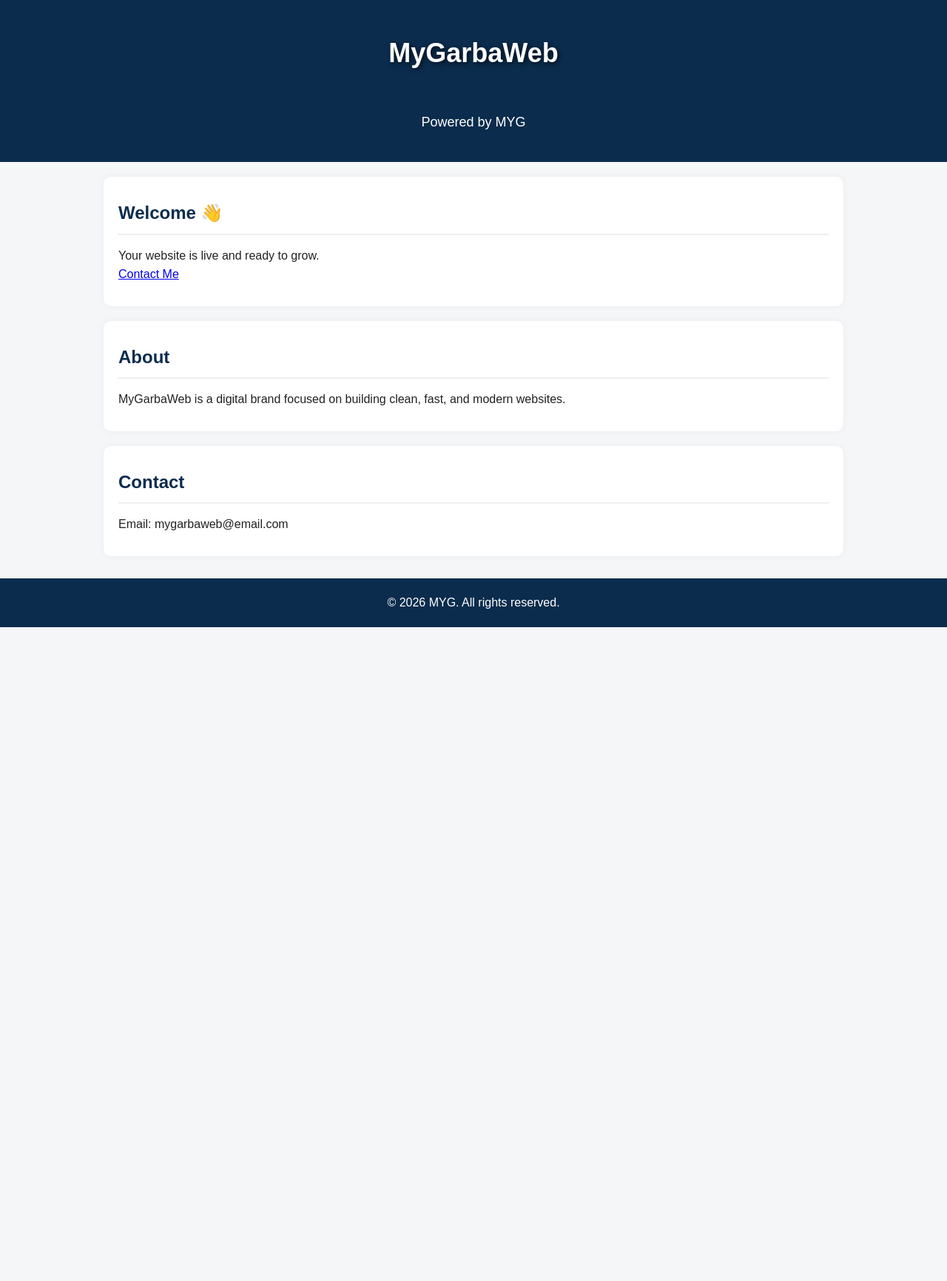
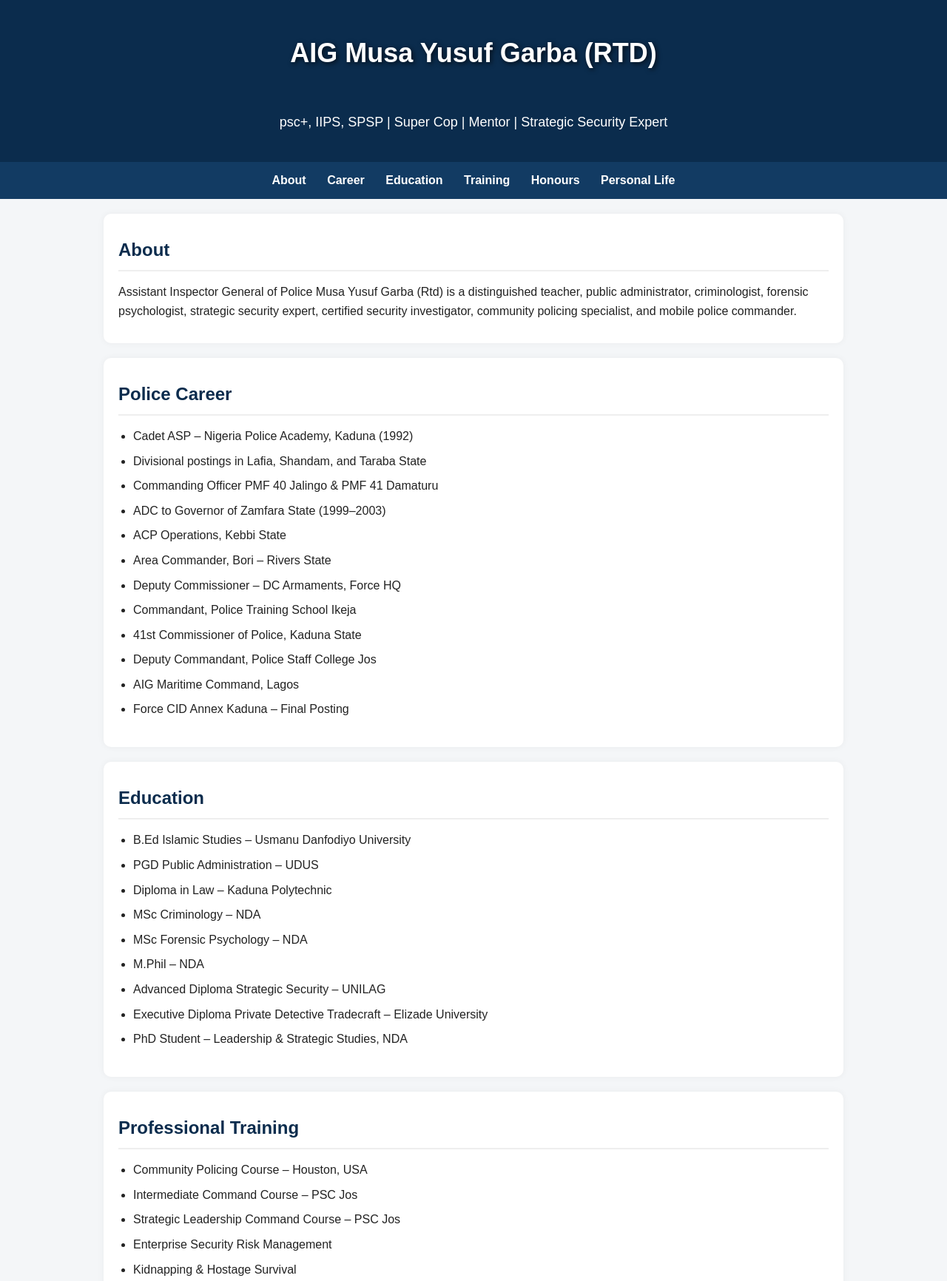
Before and after one commit to mgsudeis7471-creator/aigmusayusufgarbartd, a plain HTML site: page index.html in a window 1280 px wide. Shown: the part 37-1769 px from the top of the page at 74% size. Before the commit the page ends 885 px from the top, so only its background shows below. Drawn offline with Linux system fonts and the light colour scheme.

Commit message:
Updated website content

```diff
--- a/index.html
+++ b/index.html
@@ -2,34 +2,96 @@
 <html lang="en">
 <head>
   <meta charset="UTF-8">
-  <title>MyGarbaWeb | MYG</title>
   <meta name="viewport" content="width=device-width, initial-scale=1.0">
+  <title>AIG Musa Yusuf Garba (RTD) | Official Biography</title>
   <link rel="stylesheet" href="style.css">
 </head>
 <body>
+
 <header>
-    <h1>MyGarbaWeb</h1>
-    <p>Powered by MYG</p>
+  <h1>AIG Musa Yusuf Garba (RTD)</h1>
+  <p>psc+, IIPS, SPSP | Super Cop | Mentor | Strategic Security Expert</p>
 </header>
 
-  <section class="hero">
-    <h2>Welcome 👋</h2>
-    <p>Your website is live and ready to grow.</p>
-    <a href="#contact" class="btn">Contact Me</a>
+<nav>
+  <a href="#about">About</a>
+  <a href="#career">Career</a>
+  <a href="#education">Education</a>
+  <a href="#training">Training</a>
+  <a href="#honours">Honours</a>
+  <a href="#personal">Personal Life</a>
+</nav>
+
+<section id="about">
+  <h2>About</h2>
+  <p>Assistant Inspector General of Police Musa Yusuf Garba (Rtd) is a distinguished teacher, public administrator, criminologist, forensic psychologist, strategic security expert, certified security investigator, community policing specialist, and mobile police commander.</p>
 </section>
 
-  <section class="about">
-    <h2>About</h2>
-    <p>MyGarbaWeb is a digital brand focused on building clean, fast, and modern websites.</p>
+<section id="career">
+  <h2>Police Career</h2>
+  <ul>
+    <li>Cadet ASP – Nigeria Police Academy, Kaduna (1992)</li>
+    <li>Divisional postings in Lafia, Shandam, and Taraba State</li>
+    <li>Commanding Officer PMF 40 Jalingo & PMF 41 Damaturu</li>
+    <li>ADC to Governor of Zamfara State (1999–2003)</li>
+    <li>ACP Operations, Kebbi State</li>
+    <li>Area Commander, Bori – Rivers State</li>
+    <li>Deputy Commissioner – DC Armaments, Force HQ</li>
+    <li>Commandant, Police Training School Ikeja</li>
+    <li>41st Commissioner of Police, Kaduna State</li>
+    <li>Deputy Commandant, Police Staff College Jos</li>
+    <li>AIG Maritime Command, Lagos</li>
+    <li>Force CID Annex Kaduna – Final Posting</li>
+  </ul>
 </section>
 
-  <section class="contact" id="contact">
-    <h2>Contact</h2>
-    <p>Email: mygarbaweb@email.com</p>
+<section id="education">
+  <h2>Education</h2>
+  <ul>
+    <li>B.Ed Islamic Studies – Usmanu Danfodiyo University</li>
+    <li>PGD Public Administration – UDUS</li>
+    <li>Diploma in Law – Kaduna Polytechnic</li>
+    <li>MSc Criminology – NDA</li>
+    <li>MSc Forensic Psychology – NDA</li>
+    <li>M.Phil – NDA</li>
+    <li>Advanced Diploma Strategic Security – UNILAG</li>
+    <li>Executive Diploma Private Detective Tradecraft – Elizade University</li>
+    <li>PhD Student – Leadership & Strategic Studies, NDA</li>
+  </ul>
+</section>
+
+<section id="training">
+  <h2>Professional Training</h2>
+  <ul>
+    <li>Community Policing Course – Houston, USA</li>
+    <li>Intermediate Command Course – PSC Jos</li>
+    <li>Strategic Leadership Command Course – PSC Jos</li>
+    <li>Enterprise Security Risk Management</li>
+    <li>Kidnapping & Hostage Survival</li>
+    <li>Protecting Expatriates in Hostile Environment</li>
+    <li>Certified Security Investigator</li>
+  </ul>
+</section>
+
+<section id="honours">
+  <h2>Honours & Affiliations</h2>
+  <ul>
+    <li>Title: Gado da Masu of Gusau Emirate</li>
+    <li>Fellow, International Institute of Professional Security</li>
+    <li>Fellow, Institute of Security Nigeria</li>
+    <li>Fellow, Institute of Criminological Studies</li>
+    <li>Fellow, Institute of Strategic Public Negotiations</li>
+  </ul>
+</section>
+
+<section id="personal">
+  <h2>Personal Life</h2>
+  <p>AIG Musa Yusuf Garba is happily married and blessed with children.</p>
 </section>
 
 <footer>
-    <p>© 2026 MYG. All rights reserved.</p>
+  <p>© 2026 MYG | Official Retirement Website of AIG Musa Yusuf Garba (RTD)</p>
 </footer>
+
 </body>
 </html>
```
Also changed, not shown: 1 other file. Lines whose indentation alone changed are shown as unchanged.
